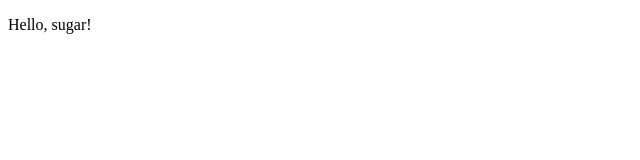
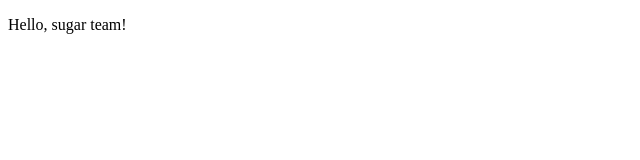
Before and after one commit to sugar-for-pirate-king/sugar-for-pirate-king, a plain HTML site: page index.html in a window 1280 px wide. Shown: the full height of the page, 0-640 px from the left. Drawn offline with Linux system fonts and the light colour scheme.

Commit message:
Update update.

```diff
--- a/index.html
+++ b/index.html
@@ -6,6 +6,6 @@
   <title>Sugar web</title>
 </head>
 <body>
-  <p>Hello, sugar!</p>
+  <p>Hello, sugar team!</p>
 </body>
 </html>
```
